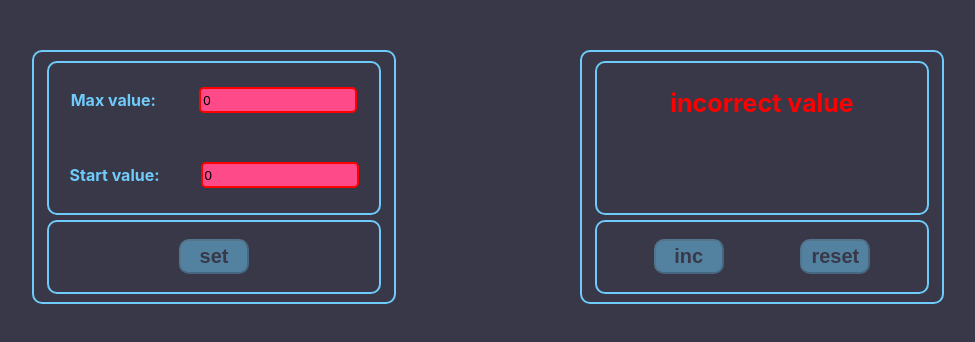
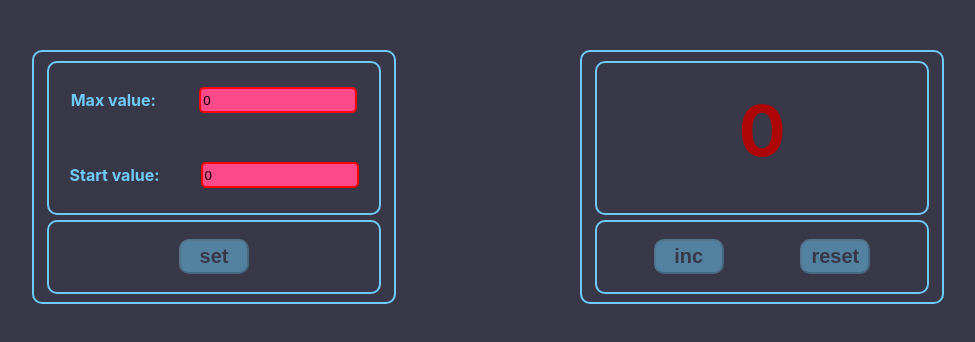
Before and after one commit to 1evgen/Counter, a React (Create React App) app: page / in a window 1280 px wide. Shown: the top 342 px of the page, without its empty margins (152-1127 px from the left). Built offline with nearby package versions, Linux system fonts and the light colour scheme.

Commit message:
fix a bag, new solution

```diff
--- a/src/App.tsx
+++ b/src/App.tsx
@@ -1,17 +1,16 @@
-import React, { useEffect, useState } from 'react';
+import React, {ChangeEvent, useEffect, useState} from 'react';
 import { CounterNumbers } from './CounterNubres/CounterNumbers';
 import { SettingCounter } from './SettingCounter/SettingCounter';
 import './App.css';
 
-type messageForUsers = 'enter value and press set' | 'incorrect value'
+
 
 function App() {
 
-    const [value, setValue] = useState(0);
+    const [value, setValue] = useState <number | string>(0);
     const [startValue, setStartValue] = useState(0);
     const [maxValue, setMaxValue] = useState(0);
-    const [messageForUser, setMessageForUser]= useState(true)
-    const [isActiveSetting, setIsActiveSetting]= useState(false)
+    const [error, setError] = useState<boolean>(false);
 
 
 
@@ -26,14 +25,19 @@ function App() {
     }
 
 
+
     useEffect(()=> {
         let newMaxValue =  localStorage.getItem('maxValue')
         let newStartValue =  localStorage.getItem('startValue')
+        let newValue = localStorage.getItem('value')
             if(newMaxValue){
             setMaxValue(JSON.parse(newMaxValue))
             }
             if(newStartValue){
             setStartValue(JSON.parse(newStartValue))
+            }
+            if(newValue){
+                setValue(JSON.parse(newValue))
             }
     },[])
 
@@ -41,29 +45,40 @@ function App() {
     /// change numbers
     const settingValue = () => {
         setValue(startValue)
-        setIsActiveSetting(true)
+        localStorage.setItem('value', JSON.stringify(startValue))
     };
 
     const changeNumberInCounter = () => {
         if (value < maxValue) {
-            setValue(value + 1);
+            setValue(+value + 1);
+
         }
     };
-    const resetNumberInCounter = () => { setValue(startValue)};
-//
+    const resetNumberInCounter = () => {
+        setValue(startValue)
+    };
 
-    useEffect(()=>{
-        if (maxValue <= startValue || startValue < 0){
-            console.log("mistake")
-            setMessageForUser(false)
-            setIsActiveSetting(false)
-        }else{
-            setMessageForUser(true)
-            setIsActiveSetting(false)
-            console.log("ok")
+    const callback = (value: number, inputName: 'max' | 'start') => {
+        if (!validate(value, inputName)) {
+            setValue('incorrect value')
+            setError(true)
+
+        } else {
+            setValue('Enter values and press set')
+            setError(false)
+
         }
-    }, [maxValue,startValue])
+    }
 
+    const validate = (value: number, inputName: 'max' | 'start'): boolean => {
+        if (inputName === 'max' && value < 0) return false
+        if (inputName === 'start' && value < 0) return false
+        if (inputName === 'start' && value > maxValue) return false
+        if(inputName === 'max' && value < startValue) return false
+        if (inputName === 'start' && value === maxValue) return false;
+        if (inputName === 'max' && value === startValue) return false;
+        else return true
+    }
 
     return (
         <div className="App">
@@ -73,9 +88,8 @@ function App() {
                 resetNumberInCounter={resetNumberInCounter}
                 maxValue={maxValue}
                 startValue={startValue}
-                messageForUser={messageForUser}
-                setMessageForUser={setMessageForUser}
-                isActiveSetting={isActiveSetting}
+                error={error}
+
             />
             <SettingCounter
                 setStartValue={onSetStartValue}
@@ -83,6 +97,7 @@ function App() {
                 startValue={startValue}
                 maxValue={maxValue}
                 settingValue={settingValue}
+                callback={callback}
 
             />
         </div>
--- a/src/CounterNubres/CounterButton/CounterButtons.tsx
+++ b/src/CounterNubres/CounterButton/CounterButtons.tsx
@@ -5,7 +5,7 @@ import s from './CounterButtons.module.css'
 type typeForButton = {
     titleButton: string
     changeValue: ()=> void
-    value?: number
+    value?: number | string
     maxValue: number
     startValue: number
 }
--- a/src/CounterNubres/CounterNumbers.module.css
+++ b/src/CounterNubres/CounterNumbers.module.css
@@ -65,3 +65,7 @@
 .isMistakeInEnter{
     color: red
 }
+
+.String{
+    color: #af0707;
+}
--- a/src/CounterNubres/CounterNumbers.tsx
+++ b/src/CounterNubres/CounterNumbers.tsx
@@ -1,38 +1,35 @@
-import {useEffect, useState} from "react";
+
 import s from './CounterNumbers.module.css'
 import {CounterButton} from "./CounterButton/CounterButtons";
 
 
 type typeCounterNumbers = {
-    value: number
+    value: number | string
     maxValue: number
     startValue: number
     changeNumberInCounter: ()=> void
     resetNumberInCounter: ()=> void
-    messageForUser: boolean
-    setMessageForUser: (messageForUser:boolean)=> void
-    isActiveSetting: boolean
+    error: boolean
+
 }
 
 export const CounterNumbers = (props: typeCounterNumbers) => {
 
-    const okMessage = 'Enter values and press set '
-    const isNotOKMessage = 'incorrect value'
 
     return (
         <div className={s.wrapper}>
 
             <div className={s.bodyCounter}>
                 <div className={s.windowCounter}>
-                    {props.isActiveSetting ? (
-                        <div className={`${s.number} ${props.value === props.maxValue ? s.maxValue : ''}`}>
-                            {props.value}
-                        </div>
-                    ) : (
-                        <div className={`${s.string} ${isNotOKMessage && !props.messageForUser  ? s.isMistakeInEnter : ''}`}>
-                            {props.messageForUser ? okMessage : isNotOKMessage}
-                        </div>
-                    )}
+                    {
+                       typeof props.value === "string"  ?
+                            <div className={`${s.string}  ${props.error ? s.isMistakeInEnter : ''}`}>{props.value}</div>
+                           :
+                            <div className={`${s.number} ${props.value === props.maxValue ? s.maxValue : ''}`}>
+                                {props.value}
+                            </div>
+                    }
+
                 </div>
 
 
--- a/src/SettingCounter/SettingCounter.tsx
+++ b/src/SettingCounter/SettingCounter.tsx
@@ -10,8 +10,7 @@ type typeSetting = {
     startValue: number
     maxValue: number
     settingValue: () => void
-
-
+    callback: (value: number, inputName: 'max' | 'start') => void
 }
 
 
@@ -29,7 +28,8 @@ export const SettingCounter = (props: typeSetting) => {
                                  setValue={props.setMaxValue}
                                  maxValue={props.maxValue}// refactor
                                  startValue={props.startValue}//refactor
-
+                                 callback={props.callback}
+                                 name='max'
                     />
 
                     <SupperInput titleInput={"Start value:"}
@@ -37,6 +37,8 @@ export const SettingCounter = (props: typeSetting) => {
                                  setValue={props.setStartValue}
                                  maxValue={props.maxValue}   //refactor
                                  startValue={props.startValue} //refactor
+                        callback={props.callback}
+                                 name='start'
 
                     />
                 </div>
--- a/src/SettingCounter/SupperInput/SupperInput.tsx
+++ b/src/SettingCounter/SupperInput/SupperInput.tsx
@@ -1,14 +1,16 @@
 
 import s from './SupperInput.module.css'
 import React, {ChangeEvent, useState} from "react";
-import {finished} from "stream";
+
 
 type typeForSupperInput = {
     titleInput: string
-    value: number
-    setValue: (value:number)=>void
+    value: number | string
+    setValue: (value:any)=>void
     maxValue: number
     startValue: number
+    callback?: (value: number, inputName: 'max' | 'start') => void
+    name: 'max' | 'start'
 }
 
 
@@ -16,8 +18,9 @@ export const SupperInput = (props: typeForSupperInput) => {
     const isError = props.value < 0
 
     const onChangeHandler = (e: ChangeEvent<HTMLInputElement>)=> {
-        props.setValue(Number(e.currentTarget.value))
-
+        const value = e.currentTarget.value
+         props.setValue(Number(value))
+        props.callback?.(+value, props.name)
 
     }
 
@@ -30,6 +33,7 @@ export const SupperInput = (props: typeForSupperInput) => {
                     type={"number"}
                     onChange={onChangeHandler}
                     value={props.value}
+                   name={props.name}
 
             />
         </div>
```
